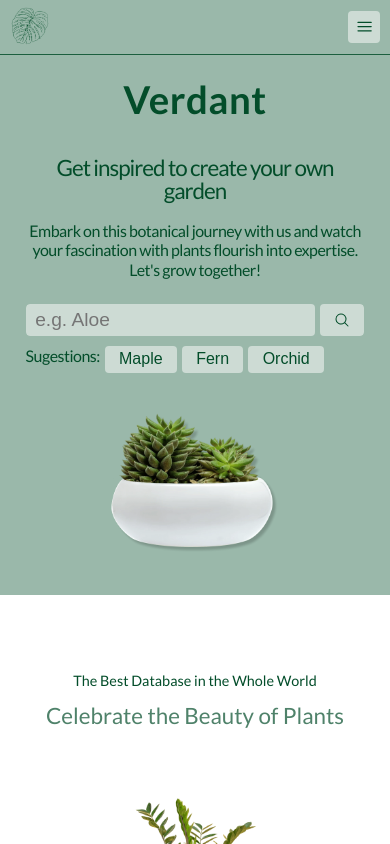
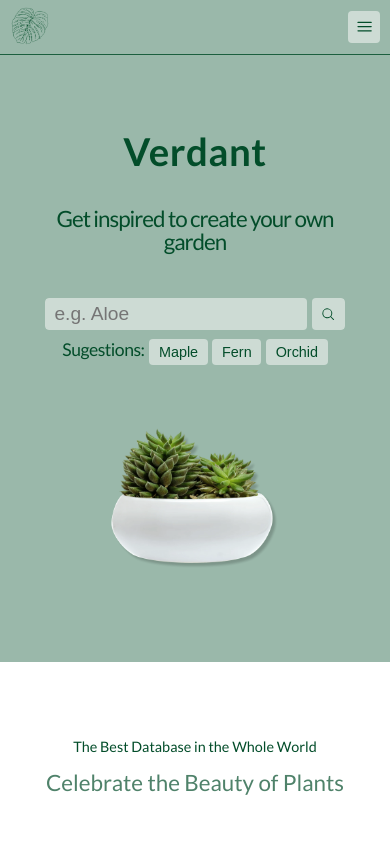
Before and after one commit to future-cs/verdant, a React (Create React App) app: page / in a window 390 px wide. Shown: the top 844 px of the page. Built offline with nearby package versions, Linux system fonts and the light colour scheme.

Commit message:
Hero Padding

```diff
--- a/src/components/Hero.css
+++ b/src/components/Hero.css
@@ -29,8 +29,8 @@
   line-height: 1;
   letter-spacing: 0.5px;
   margin-bottom: 1.6rem;
-  /* font-family: "Lobster", sans-serif; */
 }
+
 .hero-subhead {
   color: #034d2a;
   font-weight: 400;
@@ -52,31 +52,11 @@
 .hero-signup-div {
   margin-top: 2.4rem;
 }
-.hero-signup:link,
-.hero-signup:visited {
-  padding: 1.2rem 2.4rem;
-
-  background-color: #034d2a;
-  color: #e6edea;
-  text-decoration: none;
-  font-weight: 600;
-  font-size: 1.8rem;
-  cursor: pointer;
-  border: 1px solid #1c5f3f;
-  border-radius: 4px;
-  transition: all 0.3s;
-}
-.hero-signup:hover,
-.hero-signup:active {
-  background-color: #9ab8aa;
-  color: #034d2a;
-}
 
 .hero-div--right {
+  display: flex;
+  align-items: center;
   text-align: center;
-  display: grid;
-  grid-template-columns: 1fr;
-  gap: 1.2rem;
 }
 
 .hero-img {
@@ -97,7 +77,6 @@
 
   border-radius: 4px;
   overflow: hidden;
-  /* padding: 0.6rem; */
 }
 .hero-search-form input {
   padding: 0.6rem 1.2rem;
@@ -153,12 +132,21 @@
 /* BELOW 1200px (Landscape Tablets) */
 /*****************************/
 @media (max-width: 75em) {
+  .hero {
+    grid-template-columns: 3fr 2fr;
+    gap: 6.2rem;
+  }
+
   .hero-div--left {
-    padding-left: 3.6rem;
+    padding: 9.6rem 0;
   }
 
   .heading-primary {
     font-size: 7.2rem;
+  }
+
+  .hero-img {
+    width: 75%;
   }
 }
 
@@ -167,19 +155,15 @@
 /*****************************/
 @media (max-width: 59em) {
   .section-hero {
-    padding: 4.8rem 0;
+    padding: 9.6rem 0;
   }
   .hero {
-    max-width: 120rem;
-    margin: 0 auto;
-    padding: 0 3.2rem;
-
-    grid-template-columns: 1fr 1fr;
-    gap: 3.2rem;
+    grid-template-columns: 2fr 1fr;
   }
 
   .hero-div--left {
     gap: 3.6rem;
+    text-align: center;
   }
   .heading-primary {
     font-size: 6.2rem;
@@ -197,6 +181,10 @@
   .hero-div--left {
     padding-left: 3.6rem;
   }
+
+  .hero-img {
+    width: 75%;
+  }
 }
 
 /*****************************/
@@ -209,11 +197,7 @@
   }
 
   .hero-div--left {
-    justify-self: center;
-    display: flex;
-    flex-direction: column;
-    text-align: center;
-    gap: 3.6rem;
+    gap: 6.2rem;
     width: 100%;
     padding: 4.8rem;
   }
@@ -230,8 +214,18 @@
     width: 100%;
   }
 
+  .hero-search-div {
+    justify-content: center;
+    padding: 0 2.4rem;
+  }
+
+  .hero-search-div ul {
+    display: flex;
+    justify-content: center;
+  }
+
   .hero-img {
-    width: 75%;
+    width: 50%;
   }
 }
 
@@ -241,7 +235,7 @@
 
 @media (max-width: 34em) {
   .section-hero {
-    padding: 3.2rem 0;
+    padding: 9.6rem 0;
   }
 
   .hero-div--left {
@@ -255,25 +249,24 @@
   }
 
   .hero-div--left p {
-    font-size: 2rem;
-  }
-
-  .hero-signup-div {
-    margin-top: 4.8rem;
+    font-size: 2.2rem;
   }
 
   .hero-search-div ul {
     flex-wrap: wrap;
+    text-align: center;
     gap: 0.6rem;
   }
 
-  .hero-signup:link,
-  .hero-signup:visited {
-    padding: 0.8rem 1.6rem;
+  .hero-search-form input {
+    padding: 0.6rem 1.2rem;
+    border: none;
+  }
+  .hero-search-div button {
+    padding: 0.6rem 1.2rem;
+    font-size: 1.8rem;
+  }
 
-    font-weight: 600;
-    font-size: 1.6rem;
-  }
   .hero-img {
     width: 50%;
   }
--- a/src/components/Hero.js
+++ b/src/components/Hero.js
@@ -22,11 +22,6 @@ export default function Hero({ onSearch }) {
             <span className="hero-subhead">
               Get inspired to create your own garden
             </span>
-            <p>
-              Embark on this botanical journey with us and watch your
-              fascination with plants flourish into expertise. Let's grow
-              together!
-            </p>
           </div>
           <div className="hero-search-div">
             <form
```
